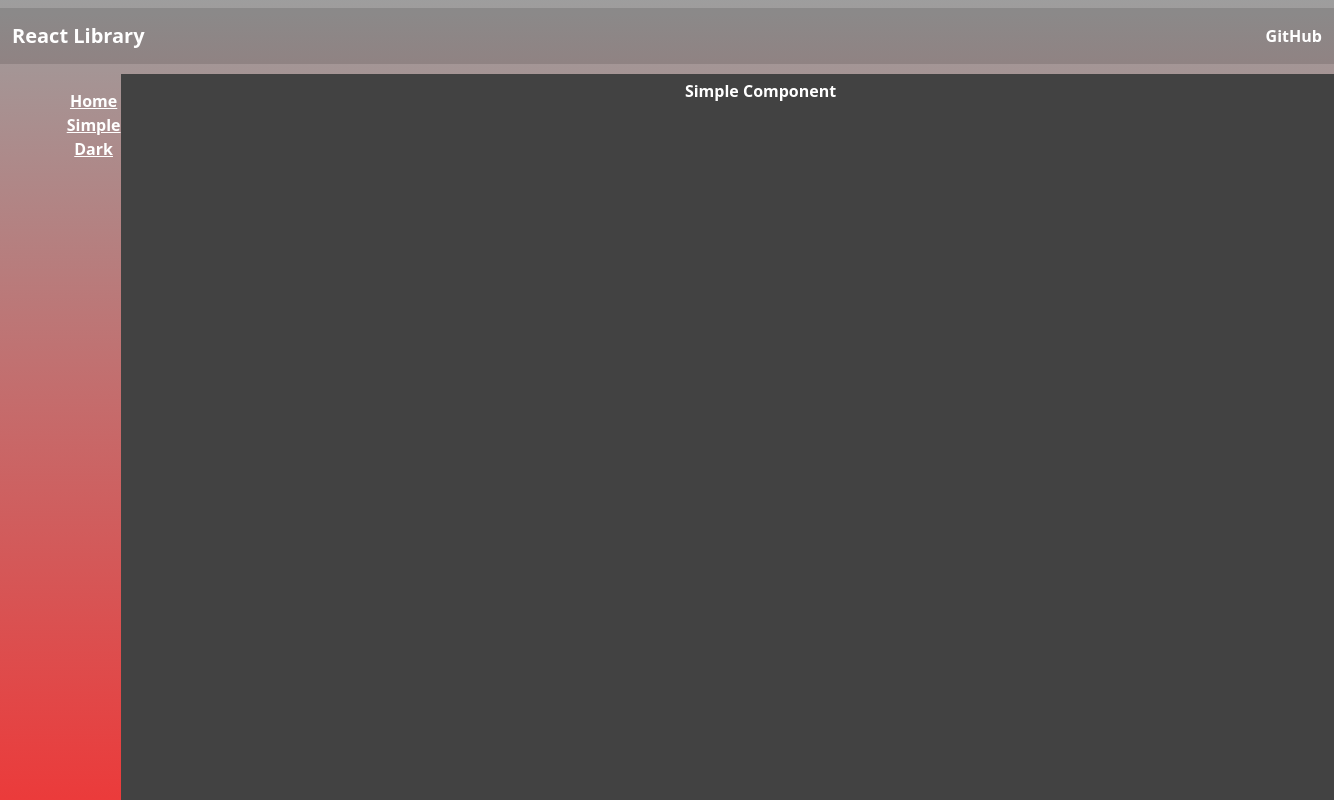
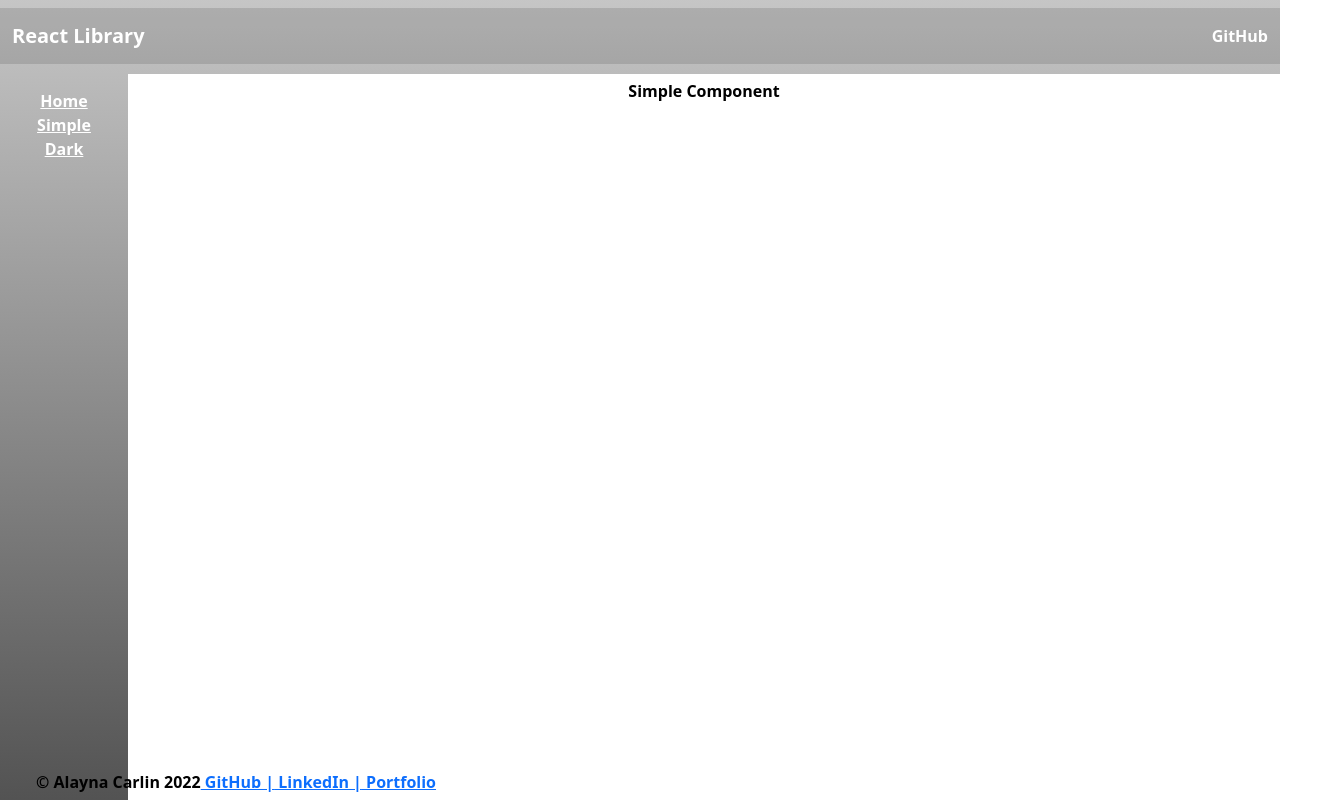
Before and after one commit to AlaynaCarlin/styling-practice, a React (Create React App) app: page /simple in a window 1280 px wide. Shown: the top 800 px of the page, 1334 px wide, since content can reach past the window. Built offline with nearby package versions, Linux system fonts and the light colour scheme.

Commit message:
fixed pages and background size

```diff
--- a/src/App.css
+++ b/src/App.css
@@ -19,7 +19,7 @@
   background-repeat: no-repeat;
   position: absolute;
   /* background-image: linear-gradient(0deg, rgba(0, 0, 0, 0.192), rgba(0, 0, 0, 0.24)), url(./assets/brushes\ -\ brown\ -\ dark.jpg); */
-  background: linear-gradient(0deg, rgba(255, 5, 5, 0.888) 0%, rgba(148, 148, 148, 0.911) 100%);
+  background: linear-gradient(0deg, rgba(59, 59, 59, 0.888) 0%, rgba(192, 192, 192, 0.911) 100%);
   background-size:cover;
   overflow: auto;
   min-height: 100%;
@@ -31,7 +31,7 @@
 
 /* footer */
 footer {
-  color: rgb(255, 255, 255);
+  color: rgb(0, 0, 0);
   margin-top: 10px;
   bottom: 0;
   position: absolute;
@@ -80,7 +80,7 @@ ul {
 
 /* Sidebar */
 .sidebar-list-styling{
-  padding-left: 5%;
+  padding: 2%;
   padding-top: 15px;
   width: 20%;
   height: auto;
@@ -122,7 +122,14 @@ ul {
 }
 
 .simple{
-  background-color: rgb(66, 66, 66);
-  min-width: 100vw;
-  min-height: 100vh;
+  background-color: rgb(255, 255, 255);
+  min-width: 90vw;
+  min-height: 92vh;
+  color: black;
 }
+
+.dark{
+  background-color: black;
+  min-width: 90vw;
+  min-height: 92vh;
+}
--- a/src/App.js
+++ b/src/App.js
@@ -16,7 +16,6 @@ function App() {
     <Router>
       <Header />
       <SideBar />
-        <Home />
       <Footer />
       </Router>
     </div>
--- a/src/components/pages/Dark.js
+++ b/src/components/pages/Dark.js
@@ -2,7 +2,7 @@
 
 const Dark = () => {
     return(
-        <div className="main">
+        <div className="dark">
             <div className="mainDiv">
                 Dark Component
             </div>
```
